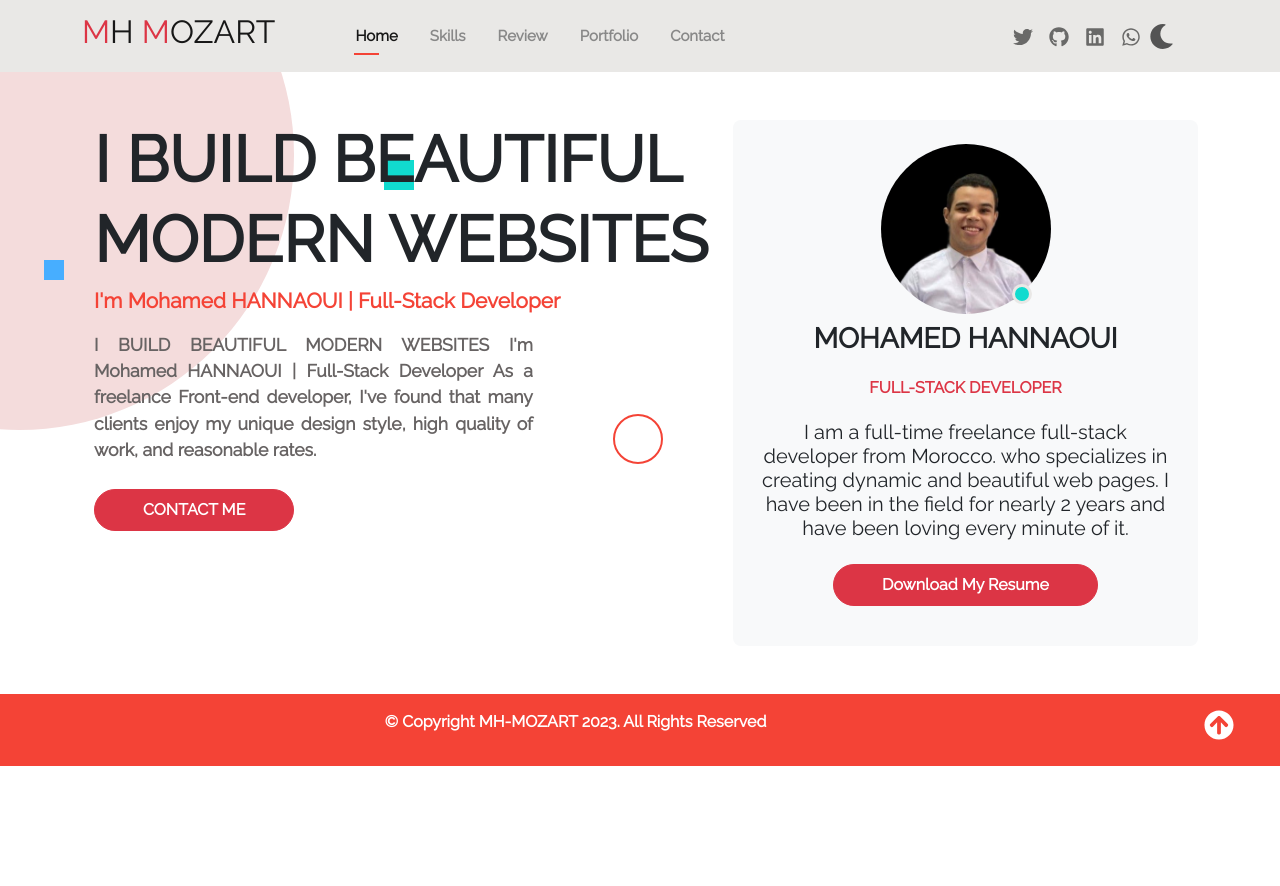
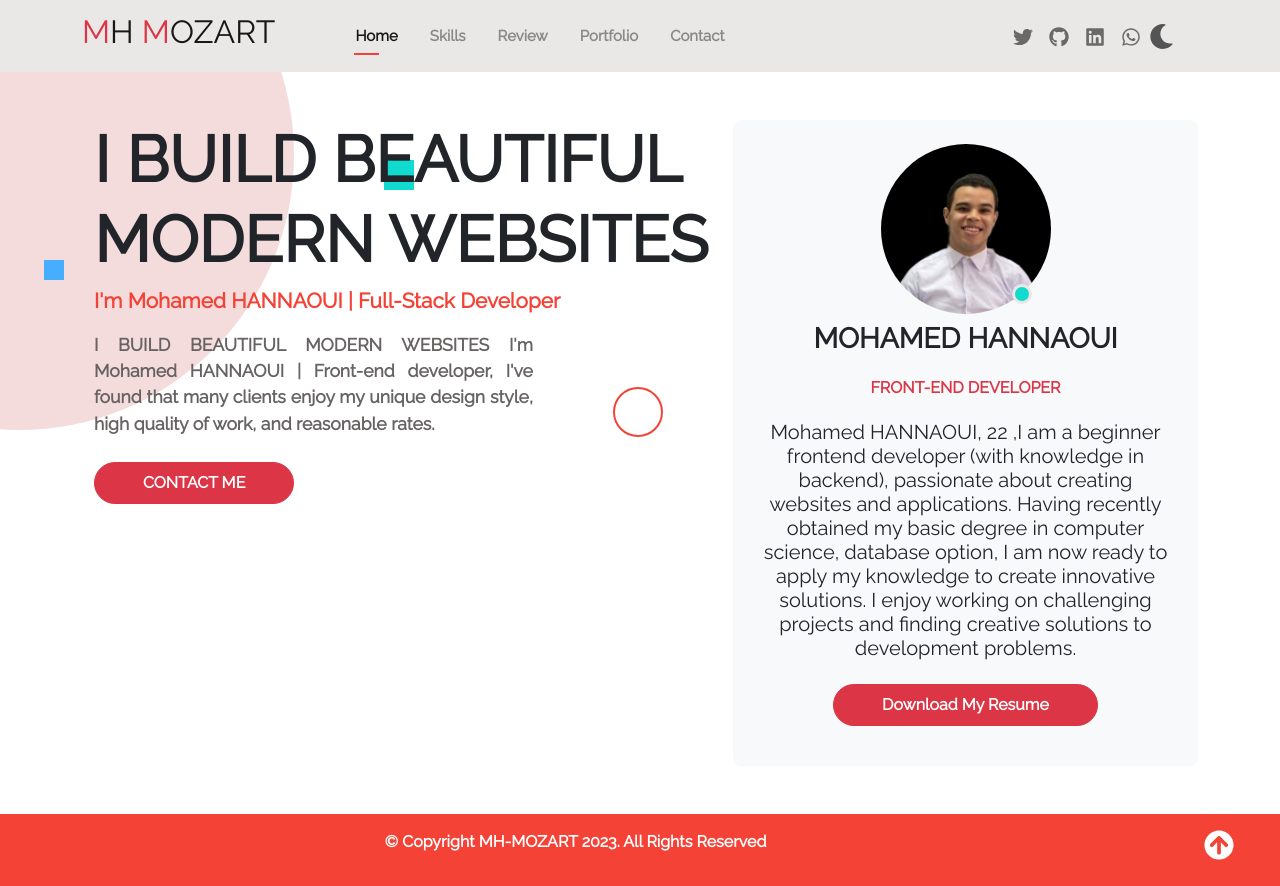
Before and after one commit to mohamedhn37/portfolio-React, a React (Create React App) app: page / in a window 1280 px wide. Before the commit the page ends 800 px from the top, so only its background shows below. Built offline with nearby package versions, Linux system fonts and the light colour scheme.

Commit message:
textmodification

```diff
--- a/src/Pages/Home/Home.jsx
+++ b/src/Pages/Home/Home.jsx
@@ -16,7 +16,7 @@ const Home = () => {
           <div className="col-md-7 mb-3 home">
             <h1 className="homeTitle">I BUILD BEAUTIFUL MODERN WEBSITES</h1>
             <p className="homeSubstitle">I'm Mohamed HANNAOUI | Full-Stack Developer</p>
-            <p className='homeShortDescription'>I BUILD BEAUTIFUL MODERN WEBSITES I'm Mohamed HANNAOUI | Full-Stack Developer As a freelance Front-end developer, I've found that many clients enjoy my unique design style, high quality of work, and reasonable rates.</p>
+            <p className='homeShortDescription'>I BUILD BEAUTIFUL MODERN WEBSITES I'm Mohamed HANNAOUI | Front-end developer, I've found that many clients enjoy my unique design style, high quality of work, and reasonable rates.</p>
             <a href="/Contact" className="btn btn-danger rounded-pill px-5 py-2 text-white fw-bold">CONTACT ME</a>
           </div>
           <div className="col-md-5 text-center bg-light p-4 rounded-3">
@@ -25,8 +25,8 @@ const Home = () => {
                 <span className='avilable'></span>
             </figure>
             <h3 className='text-center py-2 fw-bold'>MOHAMED HANNAOUI</h3>
-            <p className='text-center py-1 text-danger fw-bold'>FULL-STACK DEVELOPER</p>
-            <h5>I am a full-time freelance full-stack developer from Morocco. who specializes in creating dynamic and beautiful web pages. I have been in the field for nearly 2 years and have been loving every minute of it.</h5>
+            <p className='text-center py-1 text-danger fw-bold'>FRONT-END DEVELOPER</p>
+            <h5>Mohamed HANNAOUI, 22 ,I am a beginner frontend developer (with knowledge in backend), passionate about creating websites and applications. Having recently obtained my basic degree in computer science, database option, I am now ready to apply my knowledge to create innovative solutions. I enjoy working on challenging projects and finding creative solutions to development problems.</h5>
             <button onClick={openCV} className="btn btn-danger rounded-pill px-5 py-2 text-white fw-bold my-3">Download My Resume</button>
           </div>
         </div>
```
